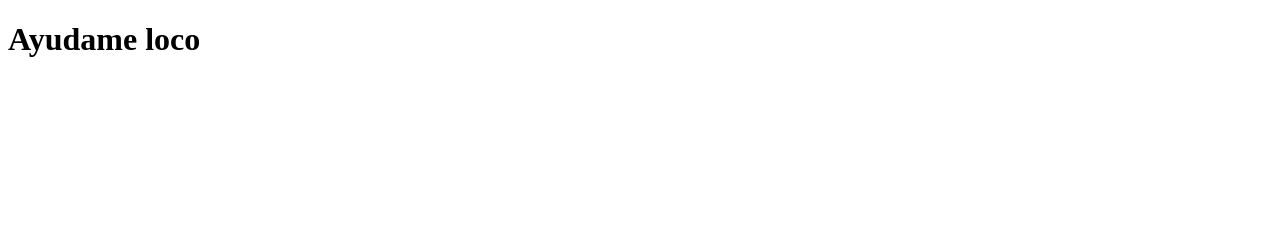
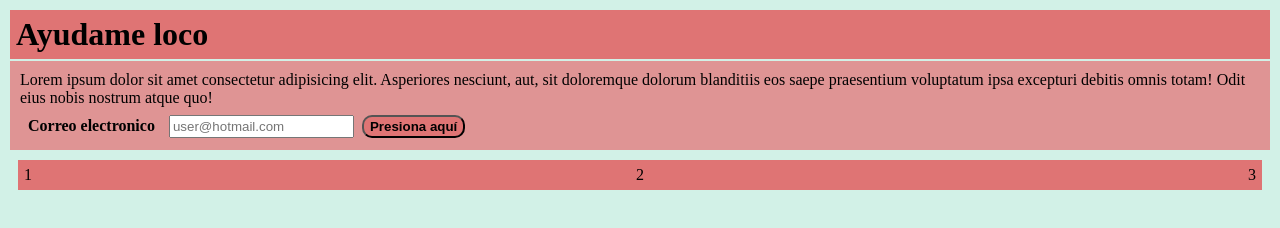
Before and after one commit to GastonEspinola/Espinola-Mi-o2, a plain HTML site: page index.html in a window 1280 px wide. Drawn offline with Linux system fonts and the light colour scheme.

Commit message:
se agregó contenido

```diff
--- a/index.html
+++ b/index.html
@@ -3,9 +3,32 @@
 <head>
     <meta charset="UTF-8">
     <meta name="viewport" content="width=device-width, initial-scale=1.0">
-    <title>Document</title>
+    <title>Git Ejercicios</title>
+    <link rel="stylesheet" href="style.css">
 </head>
 <body>
-    <h1>Ayudame loco</h1>
+    <header>
+        <h1>Ayudame loco</h1>
+    </header>
+   <main>
+    <div class="cuerpo">
+        <p>Lorem ipsum dolor sit amet consectetur adipisicing elit. Asperiores nesciunt, aut, sit doloremque dolorum blanditiis eos saepe praesentium voluptatum ipsa excepturi debitis omnis totam! Odit eius nobis nostrum atque quo!</p>
+        <form action="">
+            <label for="email"><strong>Correo electronico</strong></label>
+            <input type="email" placeholder="user@hotmail.com" name="" id="email">
+        <button><strong>Presiona aquí</strong></button>
+        </form>
+
+    </div>
+    </main>
+    <footer>
+        <div class="pie">
+        <ul>
+            <li>1</li>
+            <li>2</li>
+            <li>3</li>
+        </ul>
+        </div>
+    </footer>
 </body>
 </html>
--- /dev/null
+++ b/style.css
@@ -0,0 +1,35 @@
+*{
+    margin: 2px;
+    padding: 2px;
+
+}
+body{
+    background-color: rgb(210, 241, 231);
+
+
+}
+header{
+    background-color: #df7474;
+    ;
+}
+main{
+    background-color: #df9494;
+
+}
+.cuerpo {
+
+}
+button{
+    background-color: #df7474;
+    border-radius: 10px;
+
+}
+.pie {
+    grid-area: pie;
+}
+ul{
+    list-style: none;
+    background-color: #df7474;
+    display: flex;
+    justify-content: space-between;
+}
```
